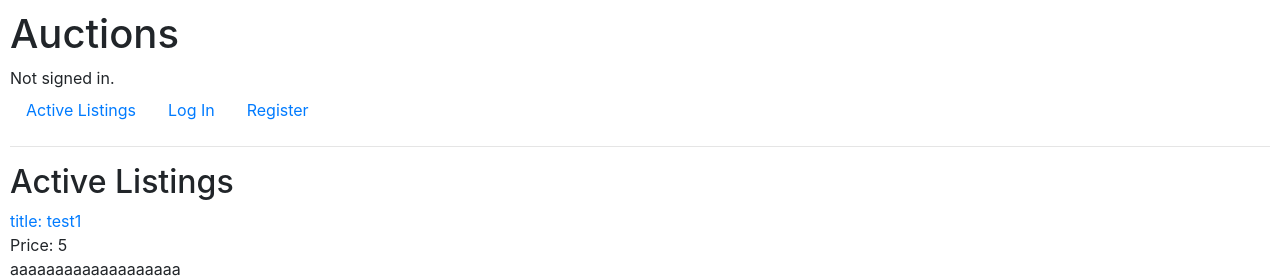
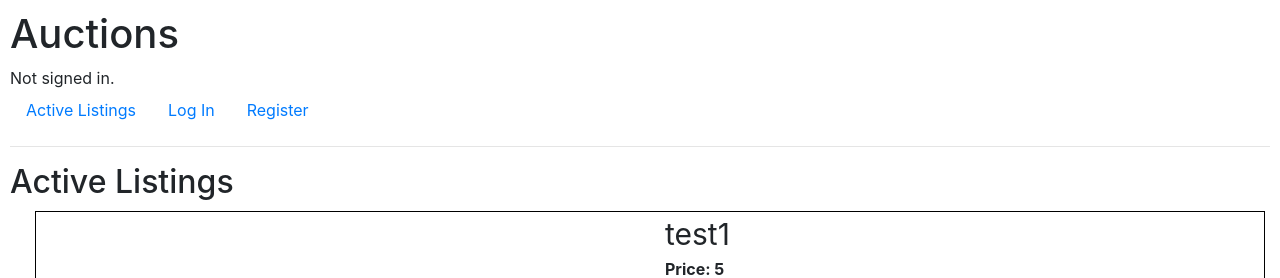
Before and after one commit to SaeedARV/CS50W, a Django app: page / in a window 1280 px wide. Shown: the top 278 px of the page. Run offline with Django 3.2, Linux system fonts and the light colour scheme; data comes from the database, SQL or seed files in the repository; some libraries are stand-ins or nearby versions.

Commit message:
enhance ui

```diff
--- a/Project2/auctions/static/auctions/styles.css
+++ b/Project2/auctions/static/auctions/styles.css
@@ -1,3 +1,26 @@
 body {
     padding: 10px;
 }
+
+.iAuction {
+    margin: 10px;
+    width: 100%;
+    border: 1px solid black;
+}
+
+.iAuction:hover {
+    background-color: #e9ecef;
+    cursor: pointer;
+}
+
+.iAuction .iTitle {
+    font-size: 30px;
+}
+
+.iAuction .iImage {
+    height: 298px;
+}
+
+.iAuction .iPrice {
+    font-weight: bold;
+}
--- a/Project2/auctions/templates/auctions/index.html
+++ b/Project2/auctions/templates/auctions/index.html
@@ -5,15 +5,26 @@
 
 {% for bid, auction in AuctionListings %}
     {% if auction.isActive %}
-            <div class="auction">
-                {% if auction.imgURL != '' %}
-                    <img src="{{ auction.imgURL }}">
+        <div class="container-fluid">
+            <div onclick="location.href='listingPage/{{auction.id}}'" class="row iAuction">
+                <div class="col-lg-6 col-xs-12 d-flex justify-content-center">
+                    {% if auction.imgURL %}
+                        <img src="{{ auction.imgURL }}" class="iImage">
+                    {% else %}
+                        <svg xmlns="http://www.w3.org/2000/svg" width="150" height="150" class="iImage" fill="currentColor"
+                            class="bi bi-card-image" viewBox="0 0 16 16">
+                            <path d="M6.002 5.5a1.5 1.5 0 1 1-3 0 1.5 1.5 0 0 1 3 0z" />
+                            <path d="M1.5 2A1.5 1.5 0 0 0 0 3.5v9A1.5 1.5 0 0 0 1.5 14h13a1.5 1.5 0 0 0 1.5-1.5v-9A1.5 1.5 0 0 0 14.5 2h-13zm13 1a.5.5 0 0 1 .5.5v6l-3.775-1.947a.5.5 0 0 0-.577.093l-3.71 3.71-2.66-1.772a.5.5 0 0 0-.63.062L1.002 12v.54A.505.505 0 0 1 1 12.5v-9a.5.5 0 0 1 .5-.5h13z" />
+                        </svg>
                     {% endif %}
+                </div>
 
-                <a href="{% url 'listingPage' auction.id %}" class="title">title: {{ auction.title }} </a>
-                <div class="price">Price: {{ bid }} </div>
-                <div class="description">{{ auction.description }}</div>
-
+                <div class="aText col-lg-6 col-xs-12">
+                    <div class="iTitle">{{ auction.title }} </div>
+                    <div class="iPrice">Price: {{ bid }} </div>
+                    <div class="iDescription">{{ auction.description }}</div>
+                </div>
+            </div>
         </div>
     {% endif %}
 {% endfor %}
```
Lines whose indentation alone changed are shown as unchanged.
